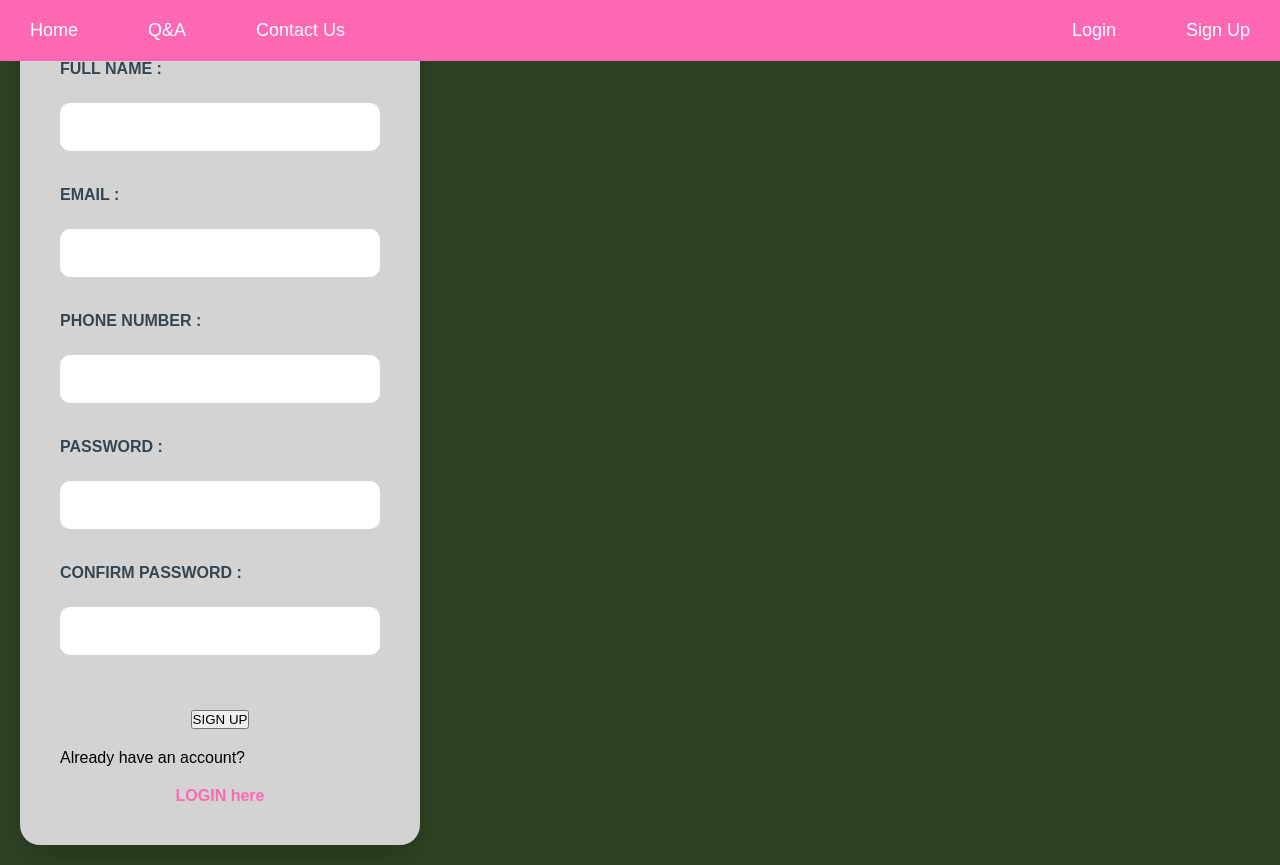
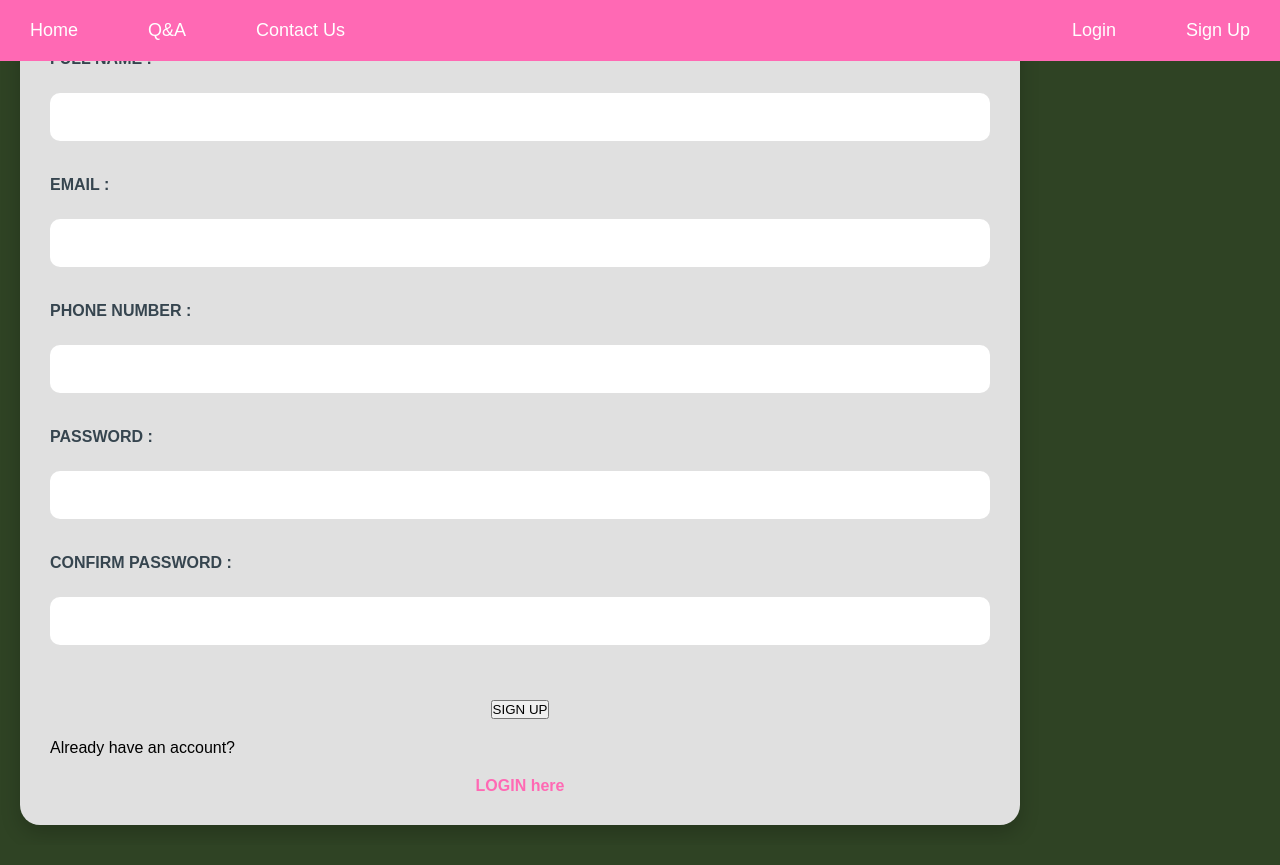
Before and after one commit to ChonmaneeC/MeetingTimeArrangement, a React (Create React App) app in the folder frontend/: page /signup in a window 1280 px wide. Built offline with nearby package versions, Linux system fonts and the light colour scheme.

Commit message:
Update App.css
design Sign Up

```diff
--- a/frontend/src/App.css
+++ b/frontend/src/App.css
@@ -301,20 +301,21 @@ body {
 
 /* Sign Up */
 .signup-container {
-  background-color: #36454F;
+  background-color: #2f4324;
   min-height: 100vh;
+  padding-top: 100px;
   display: flex;
   justify-content: center;
-  align-items: center;
+  align-items: flex-start;
 }
 
-/* Signup Box */
 .signup-box {
-  background-color: #D3D3D3;
-  width: 400px;
-  padding: 40px;
+  background-color: #e0e0e0;
   border-radius: 20px;
-  box-shadow: 0 10px 30px rgba(0, 0, 0, 0.2);
+  padding: 30px;
+  width: 90%;
+  max-width: 1000px;
+  box-shadow: 0 8px 20px rgba(0, 0, 0, 0.2);
 }
 
 /* Signup Form */
```
